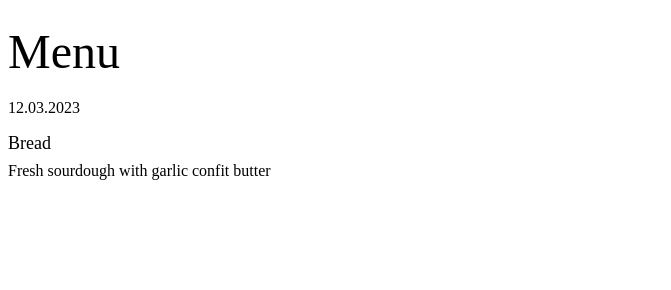
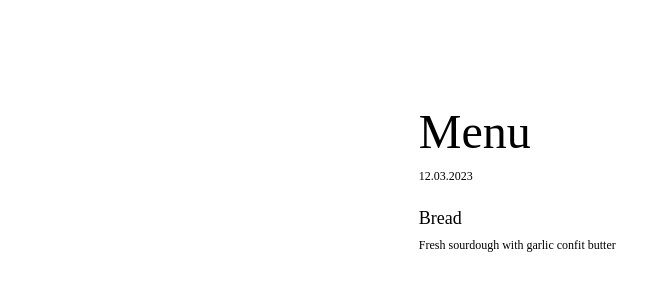
Before and after one commit to mchen10/dinner-club, a plain HTML site: page index.html in a window 1280 px wide. Shown: the whole page, without its empty margins (0-671 px from the left). Drawn offline with Linux system fonts and the light colour scheme.

Commit message:
Update styling more

```diff
--- a/index.html
+++ b/index.html
@@ -4,7 +4,7 @@
   <style>
     .body-wrapper {
       display: flex;
-      align-items: center;
+      justify-content: center;
     }
     .body-container {
       display: flex;
@@ -15,19 +15,20 @@
 
     .title {
       font-size: 48px;
-      margin: 16px 0 4px 0;
+      margin: 2em 0 0.2em 0;
     }
     .date {
-      font-size: 18px;
-      margin: 0 0 32px 0;
+      font-size: 12px;
+      margin: 0 0 2em 0;
     }
 
     .dish-name {
       font-size: 18px;
-      margin: 0 0 8px 0;
+      margin: 0 0 0.5em 0;
     }
     .dish-description {
-      margin: 0 0 20px 0;
+      font-size: 12px;
+      margin: 0 0 1.5em 0;
     }
     </style>
 </head>
@@ -36,7 +37,7 @@
 <div class="body-wrapper">
   <div class="body-container">
     <p class="title">Menu</p>
-    <p>12.03.2023</p>
+    <p class="date">12.03.2023</p>
 
     <p class="dish-name">Bread</p>
     <p class="dish-description">Fresh sourdough with garlic confit butter</p>
```
